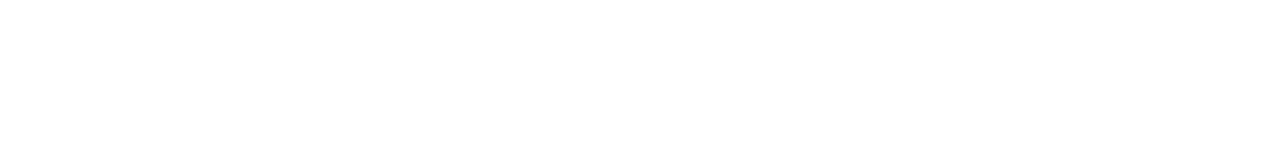
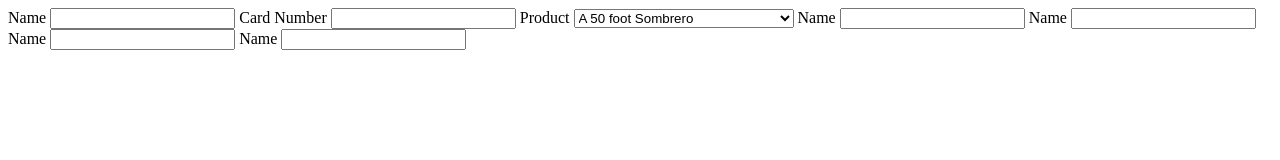
Before and after one commit to CoderDan1983/ClientDatabaseProject, a plain HTML site: page index.html in a window 1280 px wide. Drawn offline with Linux system fonts and the light colour scheme.

Commit message:
updated index.html

```diff
--- a/index.html
+++ b/index.html
@@ -2,9 +2,50 @@
 
 <html>
 	<head>
+		<title>Welcome to the Client Database Project</title>
+		<link rel="stylesheet" type="text/css" href="style.css">
 	</head>
 
 	<body>
+		<label for="clientName">Name</label>
+		<input id="clientName" type="text">
 
+		<label for="clientCardNumber">Card Number</label>
+		<input id="clientCardNumber" type="text">
+
+		<label for="clientProduct">Product</label>
+		<select id="clientProduct">
+			<option value="largeSombrero">A 50 foot Sombrero</option>
+			<option value="frozenHotSauce">A Gallon of Frozen Hot Sauce</option>
+			<option value="discoGolfSet">Disco Golf Set</option>
+			<option value="oldSandwich">A sandwich from the 16th century</option>
+			<option value="50 Foot Sombrero">A 50 foot Sombrero</option>
+			<option value="50 Foot Sombrero">A 50 foot Sombrero</option>
+			<option value="50 Foot Sombrero">A 50 foot Sombrero</option>
+			<option value="50 Foot Sombrero">A 50 foot Sombrero</option>
+			<option value="50 Foot Sombrero">A 50 foot Sombrero</option>
+			<option value="50 Foot Sombrero">A 50 foot Sombrero</option>
+			<option value="50 Foot Sombrero">A 50 foot Sombrero</option>
+			<option value="50 Foot Sombrero">A 50 foot Sombrero</option>
+		</select>
+		<!--
+		clientId, client JoinDate, client most recent activity,
+		client cash spent.
+		<label for="clientJoinDate">Name</label>
+		<input id="clientName" type="text">-->
+
+		<label for="clientName">Name</label>
+		<input id="clientName" type="text">
+
+		<label for="clientName">Name</label>
+		<input id="clientName" type="text">
+
+		<label for="clientName">Name</label>
+		<input id="clientName" type="text">
+
+		<label for="clientName">Name</label>
+		<input id="clientName" type="text">
+
+		<script src="index.js"></script>
 	</body>
 </html>
```
